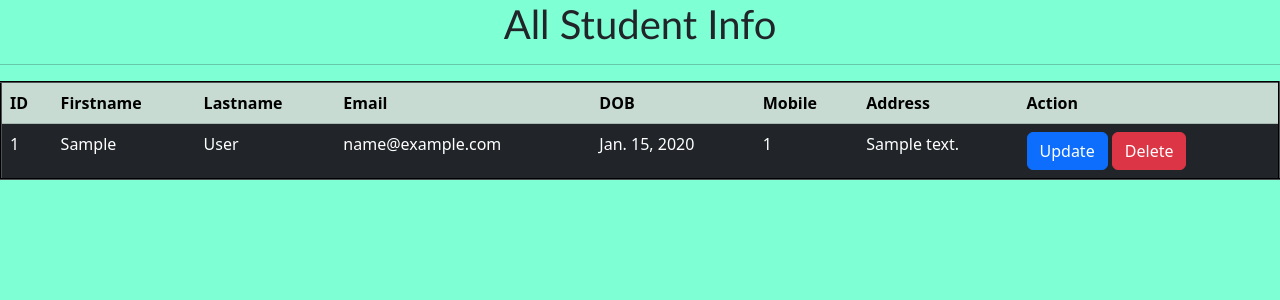
After one commit to SanketTOPS/08Nov_Python, a Django app: page /showdata/ in a window 1280 px wide. The commit adds this page. Shown: the top 300 px of the page. Run offline with Django 4.2, Linux system fonts and the light colour scheme; tables that the repository leaves empty hold one stand-in row (values such as "Sample post").

Commit message:
Select and Delete

```diff
--- a/Django Project/NewDBProject/myapp/models.py
+++ b/Django Project/NewDBProject/myapp/models.py
@@ -9,3 +9,6 @@ class userinfo(models.Model):
     dob=models.DateField()
     mobile=models.BigIntegerField()
     address=models.TextField()
+
+    """def __str__(self) -> str:
+        return self.firstname"""
--- a/Django Project/NewDBProject/myapp/urls.py
+++ b/Django Project/NewDBProject/myapp/urls.py
@@ -4,4 +4,6 @@ from myapp import views
 
 urlpatterns = [
     path('',views.index),
+    path('showdata/',views.showdata,name='showdata'),
+    path('deletedata/<int:id>/',views.deletedata),
 ]
--- a/Django Project/NewDBProject/myapp/views.py
+++ b/Django Project/NewDBProject/myapp/views.py
@@ -1,5 +1,6 @@
-from django.shortcuts import render
+from django.shortcuts import render,redirect
 from .forms import userForm
+from .models import userinfo
 
 # Create your views here.
 
@@ -12,3 +13,13 @@ def index(request):
         else:
             print(user.errors)
     return render(request,'index.html')
+
+
+def showdata(request):
+    data=userinfo.objects.all()
+    return render(request,'showdata.html',{'data':data})
+
+def deletedata(request,id):
+    cid=userinfo.objects.get(id=id)
+    userinfo.delete(cid)
+    return redirect('showdata')
--- /dev/null
+++ b/Django Project/NewDBProject/templates/showdata.html
@@ -0,0 +1,57 @@
+<!DOCTYPE html>
+<html lang="en">
+
+<head>
+    <meta charset="UTF-8">
+    <meta http-equiv="X-UA-Compatible" content="IE=edge">
+    <meta name="viewport" content="width=device-width, initial-scale=1.0">
+    <title>Showdata</title>
+    <link href="https://cdn.jsdelivr.net/npm/bootstrap@5.3.0-alpha1/dist/css/bootstrap.min.css" rel="stylesheet"
+        integrity="sha384-GLhlTQ8iRABdZLl6O3oVMWSktQOp6b7In1Zl3/Jr59b6EGGoI1aFkw7cmDA6j6gD" crossorigin="anonymous">
+    <script src="https://cdn.jsdelivr.net/npm/bootstrap@5.3.0-alpha1/dist/js/bootstrap.bundle.min.js"
+        integrity="sha384-w76AqPfDkMBDXo30jS1Sgez6pr3x5MlQ1ZAGC+nuZB+EYdgRZgiwxhTBTkF7CXvN"
+        crossorigin="anonymous"></script>
+</head>
+
+<body style="background-color: aquamarine;">
+    <center>
+        <h1
+            style="font-family: 'Trebuchet MS', 'Lucida Sans Unicode', 'Lucida Grande', 'Lucida Sans', Arial, sans-serif;">
+            All Student Info</h1>
+    </center>
+    <hr>
+    <!-- {{data}} -->
+
+    <!-- {% for i in data %}
+    {{i.firstname}}
+    {{i.lastname}}
+    {{i.email}}
+    {% endfor %} -->
+
+    <table class="table table-dark table-striped" align="center" border="2">
+        <tr class="table-success">
+            <th>ID</th>
+            <th>Firstname</th>
+            <th>Lastname</th>
+            <th>Email</th>
+            <th>DOB</th>
+            <th>Mobile</th>
+            <th>Address</th>
+            <th>Action</th>
+        </tr>
+        {% for i in data %}
+        <tr class="table-dark">
+            <td>{{i.id}}</td>
+            <td>{{i.firstname}}</td>
+            <td>{{i.lastname}}</td>
+            <td>{{i.email}}</td>
+            <td>{{i.dob}}</td>
+            <td>{{i.mobile}}</td>
+            <td>{{i.address}}</td>
+            <td><a class="btn btn-primary" href="">Update</a>  <a class="btn btn-danger" href="/deletedata/{{i.id}}/">Delete</a></td>
+        </tr>
+        {% endfor %}
+    </table>
+</body>
+
+</html>
```
Also changed, not shown: Django Project/NewDBProject/templates/index.html (+20 -2 lines).
